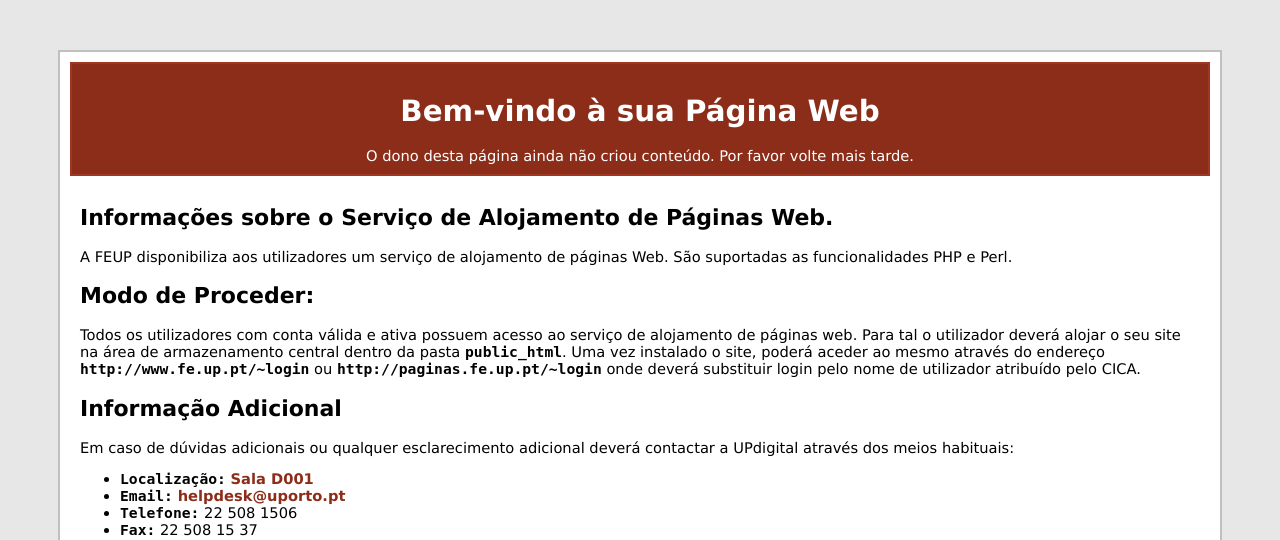
After one commit to antonioalmeida/get-shit-done, a PHP site: page / in a window 1280 px wide. The commit adds this page. Shown: the top 540 px of the page. Run offline with PHP 8.4, Linux system fonts and the light colour scheme; grey boxes are pictures that could not be loaded.

Commit message:
Add tp3 files

```diff
--- /dev/null
+++ b/tp3/index.html
@@ -0,0 +1,47 @@
+<!DOCTYPE html PUBLIC "-//W3C//DTD XHTML 1.0 Transitional//EN" "http://www.w3.org/TR/xhtml1/DTD/xhtml1-transitional.dtd">
+<html xmlns="http://www.w3.org/1999/xhtml">
+<head>
+<meta http-equiv="Content-Type" content="text/html; charset=UTF-8" />
+<title>FEUP - Em Constru&ccedil;&atilde;o</title>
+<style type="text/css" media="screen">
+body { background: #e7e7e7; font-family: Verdana, sans-serif; font-size: 11pt; }
+#page { background: #ffffff; margin: 50px; border: 2px solid #c0c0c0; padding: 10px; }
+#header { background: #8C2D19; border: 2px solid #9f3722; text-align: center; padding: 10px; color: #ffffff; }
+#header h1 { color: #ffffff; }
+#body { padding: 10px; }
+span.tt { font-family: monospace; }
+span.bold { font-weight: bold; }
+a:link { text-decoration: none; font-weight: bold; color: #8C2D19; }
+a:visited { text-decoration: none; font-weight: bold; color: #8C2D19; }
+a:active { text-decoration: none; font-weight: bold; color: #8C2D19;  }
+a:hover { text-decoration: none; color: #8C2D19;  }
+</style>
+</head>
+<body>
+<div id="page">
+ <div id="header">
+ <h1> Bem-vindo &agrave; sua P&aacute;gina Web </h1>
+  O dono desta p&aacute;gina ainda n&atilde;o criou conte&uacute;do. Por favor volte mais tarde.
+ </div>
+ <div id="body">
+  <h2>Informa&ccedil;&otilde;es sobre o Servi&ccedil;o de Alojamento de P&aacute;ginas Web.</h2>
+  A FEUP disponibiliza aos utilizadores um servi&ccedil;o de alojamento de p&aacute;ginas Web. S&atilde;o suportadas as funcionalidades PHP e Perl.
+
+  <h2>Modo de Proceder:</h2>
+	Todos os utilizadores com conta v&aacute;lida e ativa possuem acesso ao serviço de alojamento de p&aacute;ginas web. Para tal o utilizador dever&aacute; alojar o seu site na &aacute;rea de armazenamento central dentro da pasta <span class="bold tt">public_html</span>. Uma vez instalado o site, poder&aacute; aceder ao mesmo através do endereço <span class="bold tt">http://www.fe.up.pt/~login</span> ou <span class="bold tt">http://paginas.fe.up.pt/~login</span> onde dever&aacute; substituir login pelo nome de utilizador atribu&iacute;do pelo CICA.
+  <h2>Informa&ccedil;&atilde;o Adicional</h2>
+	Em caso de d&uacute;vidas adicionais ou qualquer esclarecimento adicional dever&aacute; contactar a UPdigital através dos meios habituais:
+ <ul>
+   <li><span class="bold tt">Localiza&ccedil;&atilde;o:</span> <a href="https://www.fe.up.pt/si/salas_geral.FormView?p_edificio=D&amp;p_sala=001">Sala D001</a></li>
+   <li><span class="bold tt">Email:</span> <a href="mailto:helpdesk@uporto.pt">helpdesk@uporto.pt</a></li>
+   <li><span class="bold tt">Telefone:</span> 22 508 1506</li>
+   <li><span class="bold tt">Fax:</span> 22 508 15 37</li>
+  </ul>
+
+  <p align="center">
+   <a href="https://www.fe.up.pt" title="FEUP" target="feup"><img src="https://webmail.fe.up.pt/rc/skins/feup/images/logofeup.png" border="0" alt="FEUP" /></a>
+  </p>
+ </div>
+</div>
+</body>
+</html>
```
Also changed, not shown: tp3/exercise3/list_news.php (added, +12 -0 lines), tp3/exercise3/news.sql (added, +90 -0 lines), tp3/form.html (added, +17 -0 lines), tp3/sum2.php (added, +19 -0 lines), tp3/exercise1.php (line endings or trailing spaces), tp3/exercise3/news.db (added).
